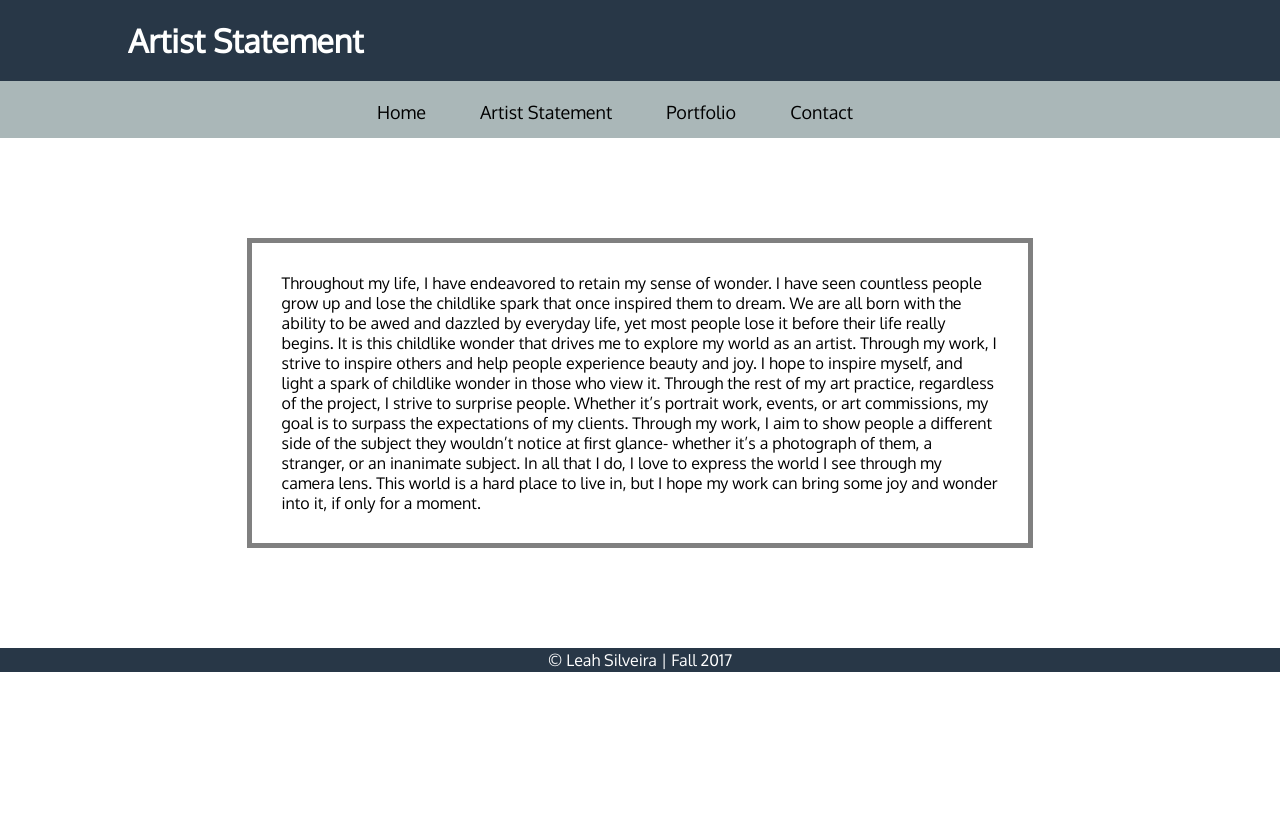
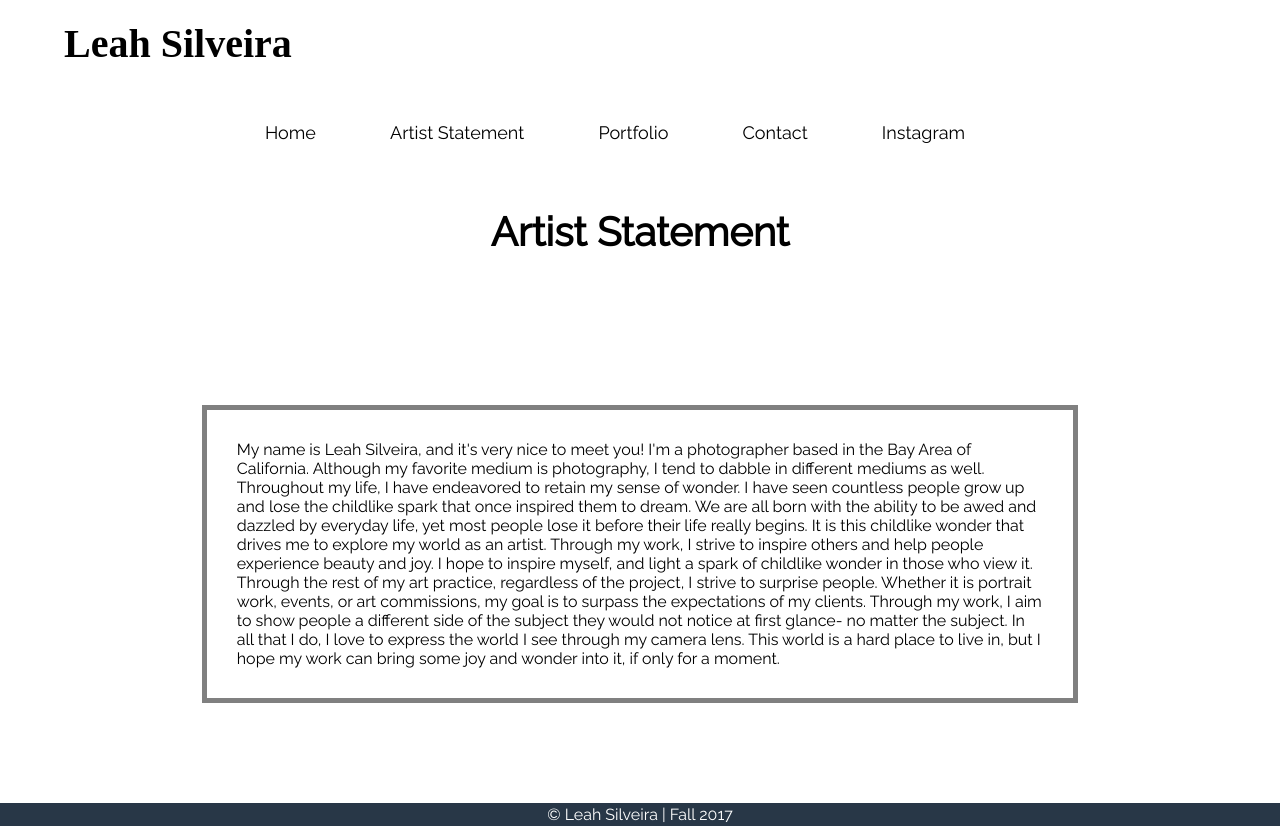
Before and after one commit to LeahSilveira/LeahSilveira.github.io, a plain HTML site: page statement/statement.html in a window 1280 px wide. Before the commit the page ends 800 px from the top, so only its background shows below. Drawn offline with Linux system fonts and the light colour scheme; a web font is replaced by a local one.

Commit message:
statement

```diff
--- a/css/style.css
+++ b/css/style.css
@@ -44,8 +44,7 @@ img{
 #navbar li{
 	list-style: none;
 	display: inline-block;
-	padding-bottom: 15px;
-	padding:10px;
+	padding: 15px 10px;
 }
 
 #navbar a{
@@ -66,10 +65,6 @@ img{
 	margin:50px 30px;
 }
 
-#main{
-
-}
-
 
 #main-footer{
 	left:0;
--- a/css/style3.css
+++ b/css/style3.css
@@ -3,7 +3,8 @@ body{
 	width:100%;
 	height:100%;
 	margin:0;
-	font-family: 'Oxygen', sans-serif;
+	font-family: 'Spectral SC', serif;
+	font-family: 'Raleway', sans-serif;
 }
 
 *{
@@ -11,29 +12,25 @@ margin:0;
 padding:0px;
 }
 
-a:hover{
-	color:black;
-}
-
 .container{
-	width:80%;
+	width:90%;
 	margin:auto;
 	position:center;
 	overflow:hidden;
 }
 
 #main-header{
-	background-color: #283747;
-	color: white;
+	font-family: 'Spectral SC', serif;
+	position:relative;
+	background-color: white;
+	color: black;
 	padding:20px 0px;
 	text-align: left;
-}
-
-#navbar{
-	background-color:#AAB7B8;
+	font-size:20px;
 }
 
 #navbar ul{
+	background-color:white;
 	margin-top: 20px;
 	text-align:center;
 	position:relative;
@@ -42,7 +39,7 @@ a:hover{
 #navbar li{
 	list-style: none;
 	display: inline-block;
-	padding-bottom: 15px;
+	padding: 15px 10px;
 }
 
 #navbar a{
@@ -51,6 +48,16 @@ a:hover{
 	font-size:18px;
 	padding-right:50px;
 }
+
+#title h1{
+	font-family: 'Raleway', sans-serif;
+	font-size:40px;
+	text-align: center;
+	color: black;
+	padding:0px;
+	margin:50px 30px;
+}
+
 
 #main{
 	margin:auto;
--- a/statement/statement.html
+++ b/statement/statement.html
@@ -7,9 +7,10 @@
 <body>
 	<header id="main-header">
 		<div class="container">
-		<h1>Artist Statement</h1>
+		<h1>Leah Silveira</h1>
 		</div>
-		<link href="https://fonts.googleapis.com/css?family=Oxygen" rel="stylesheet">
+		<link href="https://fonts.googleapis.com/css?family=Spectral+SC" rel="stylesheet">
+		<link href="https://fonts.googleapis.com/css?family=Raleway" rel="stylesheet">
 	</header>
 
 	<nav id="navbar">
@@ -19,14 +20,19 @@
 				<li><a href="statement.html">Artist Statement</a></li>
 				<li><a href="../portfolio/portfolio.html">Portfolio</a></li>
 				<li><a href="../contact/contact.html">Contact</a></li>
+				<li><a href="https://www.instagram.com/leahsil11/">Instagram</a>
 			</ul>
 		</div>
 	</nav>
 
+	<section id="title">
+		<div class="container">
+			<h1>Artist Statement</h1>
+		</div>
+
 	<div class="container">
 		<section id="main">
-			<h1></h1>
-			<p> Throughout my life, I have endeavored to retain my sense of wonder. I have seen countless people grow up and lose the childlike spark that once inspired them to dream. We are all born with the ability to be awed and dazzled by everyday life, yet most people lose it before their life really begins. It is this childlike wonder that drives me to explore my world as an artist. Through my work, I strive to inspire others and help people experience beauty and joy. I hope to inspire myself, and light a spark of childlike wonder in those who view it. Through the rest of my art practice, regardless of the project, I strive to surprise people. Whether it’s portrait work, events, or art commissions, my goal is to surpass the expectations of my clients. Through my work, I aim to show people a different side of the subject they wouldn’t notice at first glance- whether it’s a photograph of them, a stranger, or an inanimate subject. In all that I do, I love to express the world I see through my camera lens. This world is a hard place to live in, but I hope my work can bring some joy and wonder into it, if only for a moment.
+			<p> My name is Leah Silveira, and it's very nice to meet you! I'm a photographer based in the Bay Area of California. Although my favorite medium is photography, I tend to dabble in different mediums as well. Throughout my life, I have endeavored to retain my sense of wonder. I have seen countless people grow up and lose the childlike spark that once inspired them to dream. We are all born with the ability to be awed and dazzled by everyday life, yet most people lose it before their life really begins. It is this childlike wonder that drives me to explore my world as an artist. Through my work, I strive to inspire others and help people experience beauty and joy. I hope to inspire myself, and light a spark of childlike wonder in those who view it. Through the rest of my art practice, regardless of the project, I strive to surprise people. Whether it is portrait work, events, or art commissions, my goal is to surpass the expectations of my clients. Through my work, I aim to show people a different side of the subject they would not notice at first glance- no matter the subject. In all that I do, I love to express the world I see through my camera lens. This world is a hard place to live in, but I hope my work can bring some joy and wonder into it, if only for a moment.
 			</p>
 		</section>
 	</div>
```
